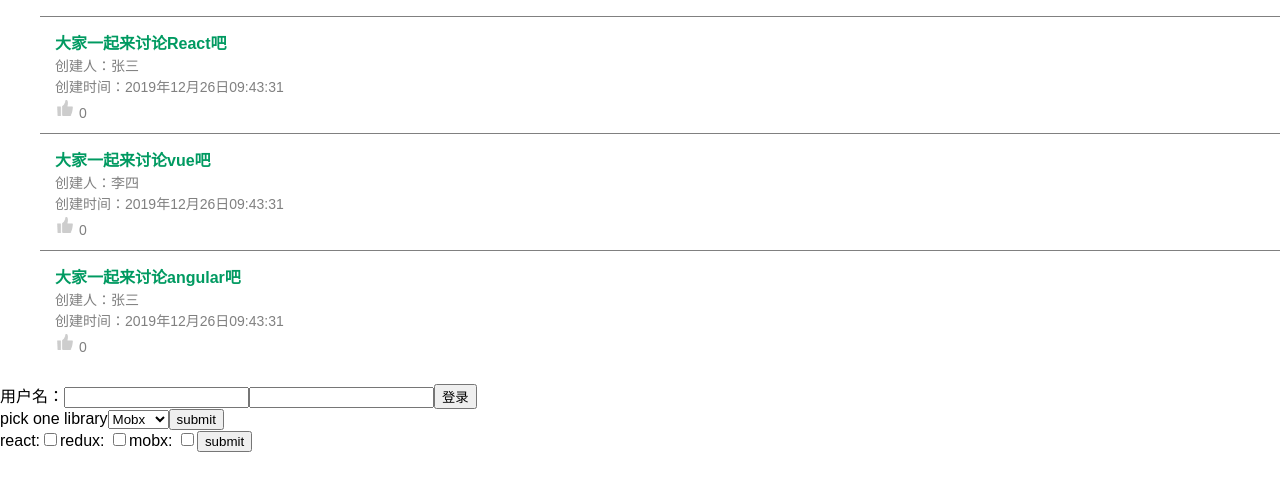
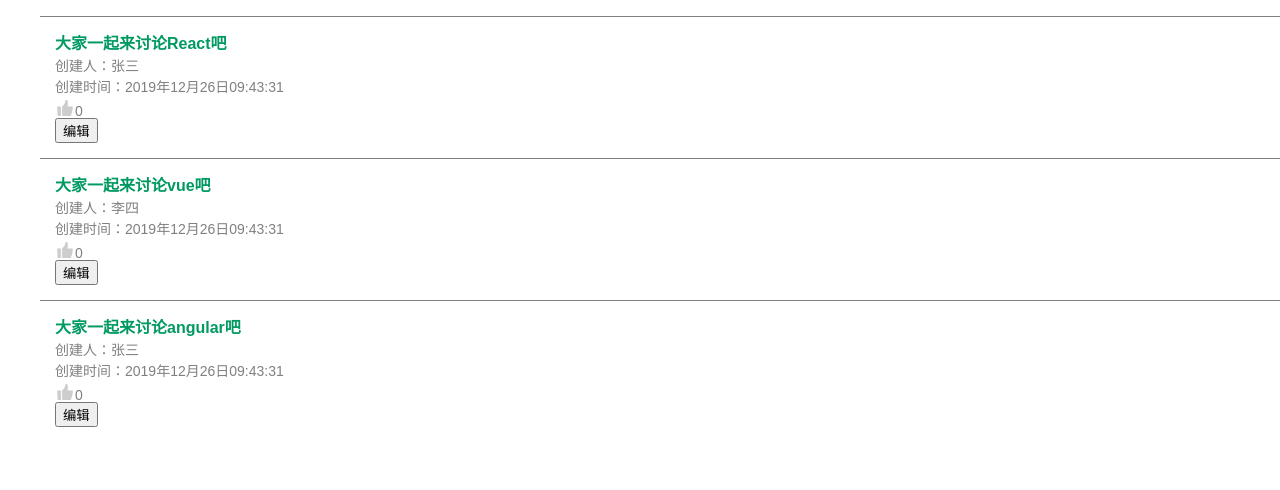
Before and after one commit to qiaoqiao10001/reactjinjiezhilu, a React (Create React App) app: page / in a window 1280 px wide. Shown: the top 490 px of the page. Built offline with nearby package versions, Linux system fonts and the light colour scheme.

Commit message:
feat 编辑标题的功能

```diff
--- a/src/App.js
+++ b/src/App.js
@@ -1,16 +1,16 @@
 import React from 'react';
 import PostList from './PostList'
-import FormInput from './components/FormInput'
-import FormSelect from './components/FormSelect'
-import FormRadio from './components/FormRadio'
+// import FormInput from './components/FormInput'
+// import FormSelect from './components/FormSelect'
+// import FormRadio from './components/FormRadio'
 
 function App() {
   return (
     <div className="App">
       <PostList></PostList>
-      <FormInput></FormInput>
+      {/* <FormInput></FormInput>
       <FormSelect></FormSelect>
-      <FormRadio></FormRadio>
+      <FormRadio></FormRadio> */}
     </div>
   );
 }
--- a/src/PostList.js
+++ b/src/PostList.js
@@ -1,41 +1,43 @@
 import React, { Component } from 'react';
-import PostItem from './components/PostItem'
+// import PostItem from './components/PostItem'
+import PostItem from './components/PostItem2'
 
 
 class PostList extends Component {
 
-  constructor(props){
+  constructor(props) {
     super(props)
     this.state = {
       posts: []
     }
     this.timer = null
     this.handleVote = this.handleVote.bind(this)
+    this.handleSave = this.handleSave.bind(this)
   }
   // 模拟异步数据
 
-  componentDidMount(){
+  componentDidMount() {
     this.timer = setTimeout(() => {
       this.setState({
-        posts:[
-          {id:1, title: '大家一起来讨论React吧', author: '张三', date: '2019年12月26日09:43:31',vote:0 },
-          { id:2,title: '大家一起来讨论vue吧', author: '李四', date: '2019年12月26日09:43:31',vote: 0},
-          {id:3, title: '大家一起来讨论angular吧', author: '张三', date: '2019年12月26日09:43:31', vote: 0},
+        posts: [
+          { id: 1, title: '大家一起来讨论React吧', author: '张三', date: '2019年12月26日09:43:31', vote: 0 },
+          { id: 2, title: '大家一起来讨论vue吧', author: '李四', date: '2019年12月26日09:43:31', vote: 0 },
+          { id: 3, title: '大家一起来讨论angular吧', author: '张三', date: '2019年12月26日09:43:31', vote: 0 },
         ]
       })
-    },1000)
+    }, 1000)
   }
 
-  componentWillUnmount(){
-    if(this.timer){
+  componentWillUnmount() {
+    if (this.timer) {
       clearTimeout(this.timer)
     }
   }
 
-  handleVote(id){
+  handleVote(id) {
     // 通过id来找到需要更新的帖子点赞对象
     const posts = this.state.posts.map(item => {
-     const newItem = item.id === id ? {...item, vote: ++item.vote} : item
+      const newItem = item.id === id ? { ...item, vote: ++item.vote } : item
       return newItem
     })
     this.setState({
@@ -43,12 +45,29 @@
     })
   }
 
+  handleSave(post) {
+    console.log(post)
+    // 根据id来确定谁需要更新
+    const posts = this.state.posts.map(item => {
+      const newItem = item.id === post.id ? post : item
+      return newItem
+    })
+    this.setState({
+      posts
+    })
+
+  }
+
   render() {
     return (
       <div>
         <ul>
-          {this.state.posts.map( item =>
-          <PostItem key={item.id} post={item} onVote={this.handleVote}></PostItem>
+          {this.state.posts.map(item =>
+            <PostItem
+              key={item.id}
+              post={item}
+              onVote={this.handleVote}
+              onSave={this.handleSave}></PostItem>
           )}
         </ul>
 
--- /dev/null
+++ b/src/components/PostItem2.js
@@ -0,0 +1,89 @@
+import React, { Component } from 'react';
+import '../style/postItem.css'
+import like from '../images/like-default.png'
+
+class PostItem extends Component {
+  constructor(props){
+    super(props)
+    this.state={
+      editing:false,
+      post: props.post
+    }
+    this.handleEditPost = this.handleEditPost.bind(this)
+    this.handleTitleChange = this.handleTitleChange.bind(this)
+    this.handleVote = this.handleVote.bind(this)
+  }
+
+  componentWillReceiveProps(nextPorps){
+    if(this.props.post !== nextPorps.post){
+      this.setState({
+        post: nextPorps.post
+      })
+    }
+  }
+
+  handleEditPost(){
+    const editing = this.state.editing
+    // 处于编辑状态的时候，调用onSave保存
+    if(editing){
+      this.props.onSave({
+        ...this.state.post,
+        date: this.getFormatDate()
+      })
+    }
+    this.setState({
+      editing: !editing
+    })
+  }
+  handleTitleChange(e){
+    const newPost = { ...this.state.post, title: e.target.value}
+    this.setState({
+      post: newPost
+    })
+  }
+  handleVote(){
+    // 处理点赞 ，传递id给父组件
+    this.props.onVote(this.props.post.id)
+  }
+
+  getFormatDate(){
+    return new Date().toLocaleString()
+  }
+
+  render() {
+    const {post} = this.state
+    return (
+      <li className="item">
+        <div className="title">
+            {this.state.editing ?
+            <form>
+              <textarea
+                value={post.title}
+                onChange={this.handleTitleChange}
+              />
+            </form>
+            : post.title}
+        </div>
+        <div>
+            创建人：<span>{post.author}</span>
+        </div>
+        <div>
+          创建时间：<span>{post.date}</span>
+        </div>
+        <div className="like">
+          <span>
+            <img src={like} onClick={this.handleVote} alt="like"/>
+          </span>
+          <span>{post.vote}</span>
+        </div>
+        <div>
+          <button onClick={this.handleEditPost}>
+            {this.state.editing ? "保存" : "编辑"}
+          </button>
+        </div>
+      </li>
+    );
+  }
+}
+
+export default PostItem;
```
Lines whose indentation alone changed are shown as unchanged.
